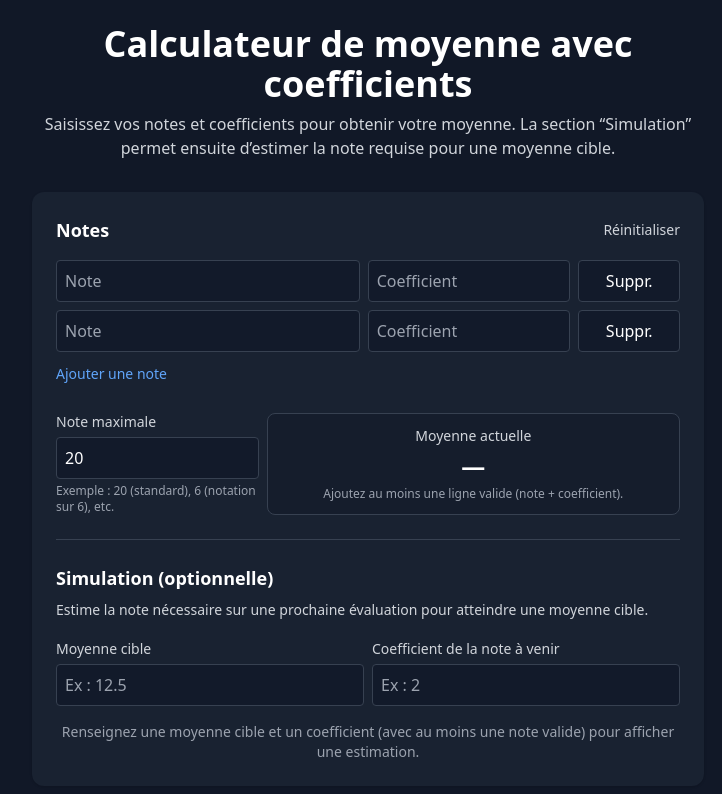
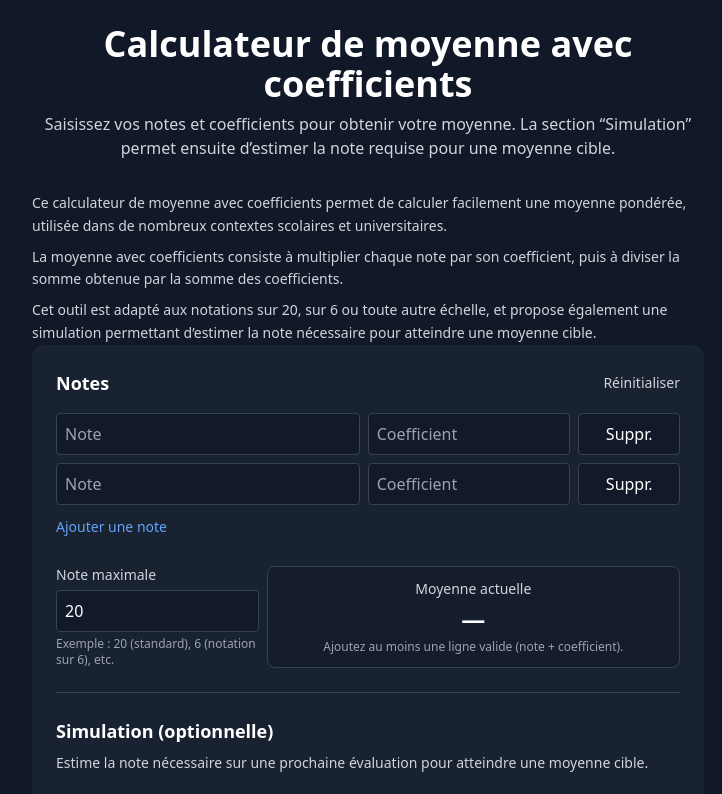
Before and after one commit to Roger-Lalcolo/note-calculator, a React (Vite) app: page / in a window 1280 px wide. Shown: the top 794 px of the page, without its empty margins (272-994 px from the left). Built offline with nearby package versions, Linux system fonts and the light colour scheme.

Commit message:
Add features for AdSense

```diff
--- a/src/App.jsx
+++ b/src/App.jsx
@@ -147,6 +147,25 @@ export default function App() {
             La section “Simulation” permet ensuite d’estimer la note requise pour une moyenne cible.
           </p>
         </header>
+
+        <section className="mt-6 text-gray-300 text-sm leading-relaxed">
+  <p>
+    Ce calculateur de moyenne avec coefficients permet de calculer facilement une moyenne pondérée,
+    utilisée dans de nombreux contextes scolaires et universitaires.
+  </p>
+
+  <p className="mt-2">
+    La moyenne avec coefficients consiste à multiplier chaque note par son coefficient,
+    puis à diviser la somme obtenue par la somme des coefficients.
+  </p>
+
+  <p className="mt-2">
+    Cet outil est adapté aux notations sur 20, sur 6 ou toute autre échelle,
+    et propose également une simulation permettant d’estimer la note nécessaire
+    pour atteindre une moyenne cible.
+  </p>
+</section>
+
 
         <div className="bg-gray-800/60 rounded-xl p-4 sm:p-6 shadow">
           <div className="flex items-center justify-between gap-3 mb-4">
```
